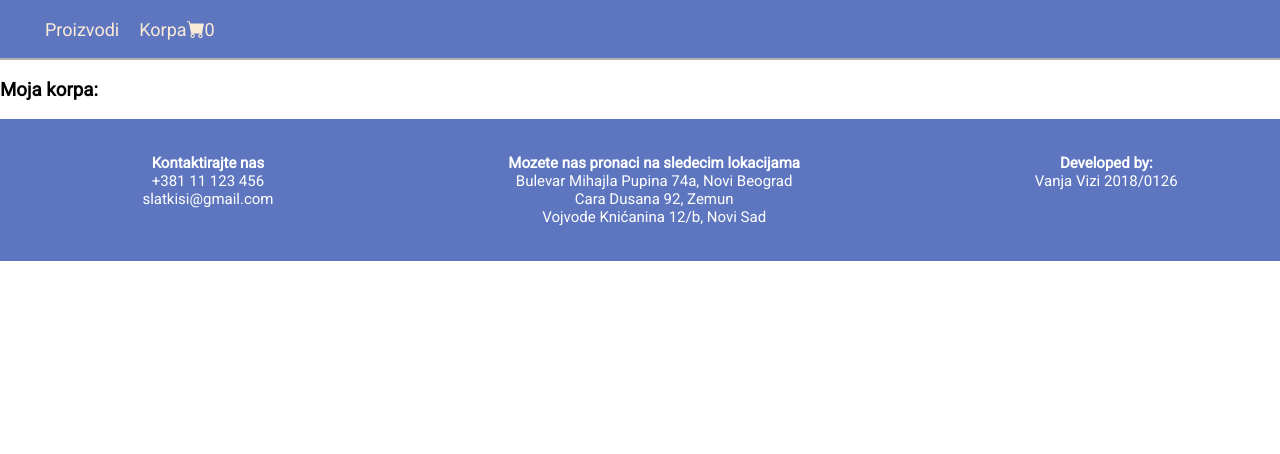
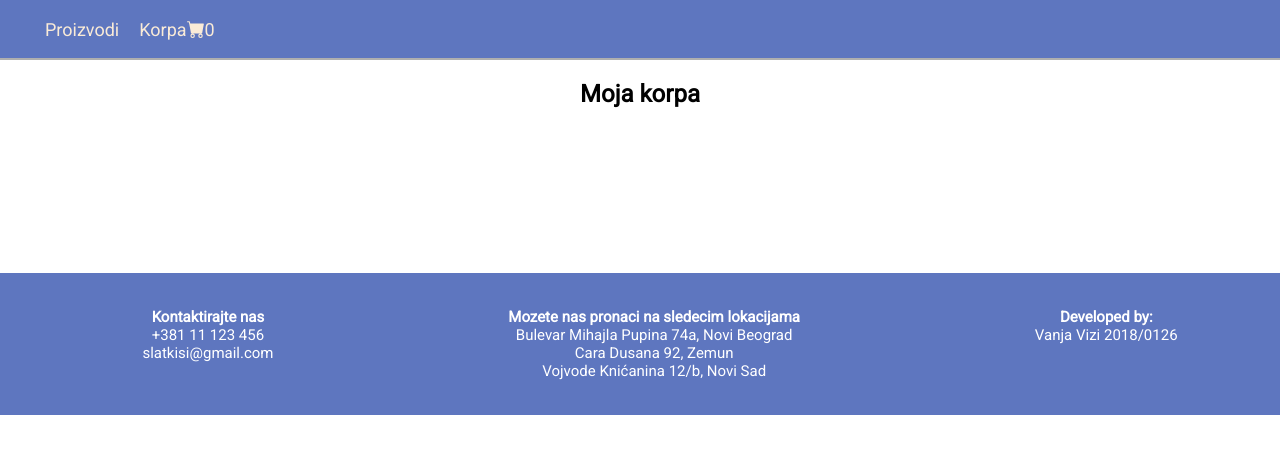
Before and after one commit to VanjaVizi/web-prodavnica-react-domaci3, a React (Create React App) app: page /korpa in a window 1280 px wide. Shown: the top 454 px of the page. Built offline with nearby package versions, Linux system fonts and the light colour scheme.

Commit message:
sitne ispravke korpe

```diff
--- a/src/App.css
+++ b/src/App.css
@@ -209,3 +209,11 @@ body{
 
 
 }
+
+
+
+
+/*naslov na stanicama cart i pocetna*/
+.caption{
+  text-align: center;
+}
--- a/src/App.js
+++ b/src/App.js
@@ -157,7 +157,7 @@ function App() {
           path="/"
           element={<Products products={products} onAdd={addProduct} onRemove ={removeProduct} />}
         />
-         <Route path="/korpa" element={<Cart products={cartProducts} />} />
+         <Route path="/korpa" element={<Cart products={cartProducts}  onAdd={addProduct} onRemove ={removeProduct} />} />
       </Routes>
       <Footer></Footer>
   </BrowserRouter>
--- a/src/components/Cart.jsx
+++ b/src/components/Cart.jsx
@@ -1,13 +1,13 @@
 import Product from "./Product";
 import React from "react";
 
-const Cart = ({ products }) => {
+const Cart = ({ products,onAdd,onRemove}) => {
   return (
     <div>
-      <h3 className="caption">Moja korpa:</h3>
-      <div className="all-books">
+      <h2 className="caption">Moja korpa</h2>
+      <div className="all-products">
       {products.map((p) => (
-        <Product product={p} key={p.id} inCart={0} />
+        <Product product={p} key={p.id} onAdd={onAdd} onRemove={onRemove} inCart={1}  />
       ))}</div></div>
 
   );
--- a/src/components/Product.jsx
+++ b/src/components/Product.jsx
@@ -16,7 +16,7 @@ function Product({product,onAdd,onRemove}) {
 
                 <p className='cenaRegularna'>  {product.price}  </p>
                 <p className='cenaPopust' > <strong>  Cena:      </strong>  {product.price*0.9} </p>
-
+                <h3 className="amount">Kolicina:  {product.amount}</h3>
                 <button
                   className="btn"
                   onClick={() => onAdd(product.name, product.id)}
--- a/src/components/Products.jsx
+++ b/src/components/Products.jsx
@@ -5,6 +5,8 @@ const Products = ({ products, onAdd,onRemove }) => {
 
   return (
     <div>
+      <h2 className="caption">Naša ponuda</h2>
+
         <div className="all-products">
             {products.map((p) => (
 
```
